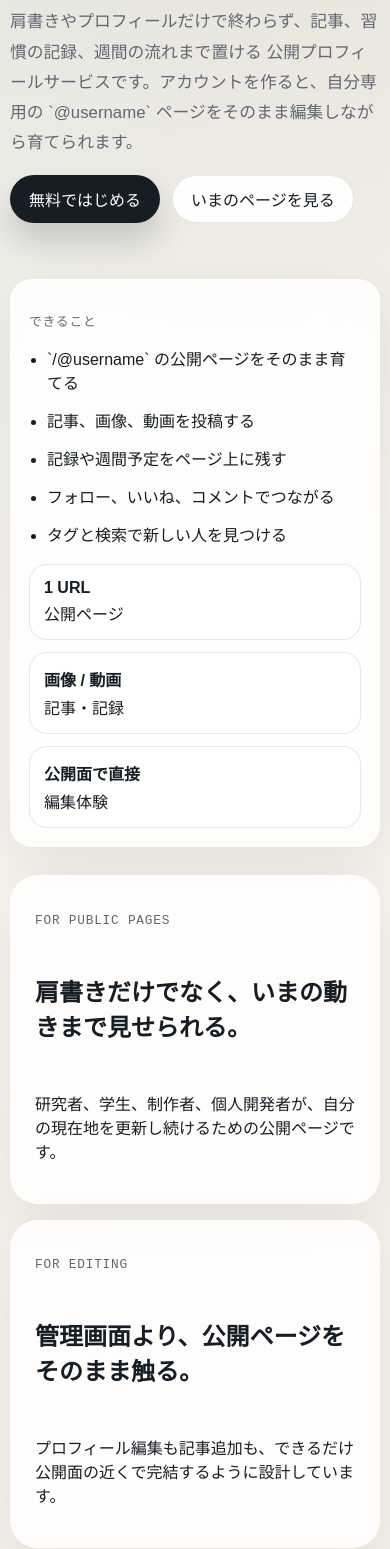
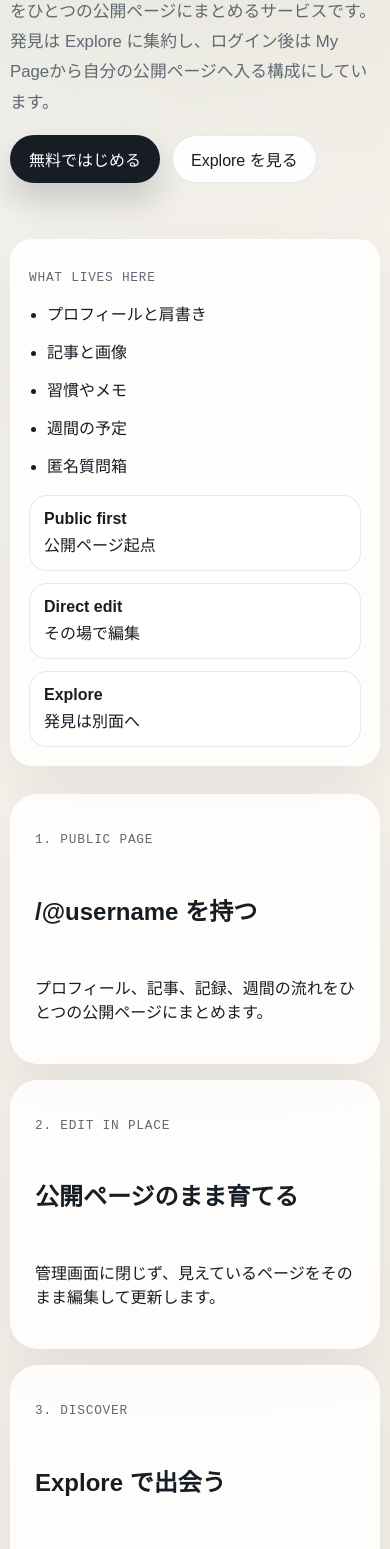
Before and after one commit to KaitoSado/private-field-homepage, a Next.js app: page / in a window 390 px wide. Shown: the part 360-1909 px from the top of the page. Built offline with nearby package versions, Linux system fonts and the light colour scheme; no server answers; the database is empty.

Commit message:
Separate home and my page roles

```diff
--- a/app/globals.css
+++ b/app/globals.css
@@ -291,6 +291,15 @@ textarea {
   padding: 24px;
   display: grid;
   gap: 12px;
+}
+
+.my-page-gate {
+  gap: 18px;
+}
+
+.my-page-grid {
+  grid-template-columns: repeat(2, minmax(0, 1fr));
+  align-items: start;
 }
 
 .stats-grid {
@@ -2368,6 +2377,10 @@ textarea {
 
 @media (max-width: 900px) {
   .signature-schedule-head {
+    grid-template-columns: 1fr;
+  }
+
+  .my-page-grid {
     grid-template-columns: 1fr;
   }
 }
--- a/app/page.js
+++ b/app/page.js
@@ -1,181 +1,107 @@
 import Link from "next/link";
-import { AvatarMark } from "@/components/avatar-mark";
-import { getCommunityFeed } from "@/lib/data";
+
+const steps = [
+  {
+    label: "1. Public page",
+    title: "/@username を持つ",
+    body: "プロフィール、記事、記録、週間の流れをひとつの公開ページにまとめます。"
+  },
+  {
+    label: "2. Edit in place",
+    title: "公開ページのまま育てる",
+    body: "管理画面に閉じず、見えているページをそのまま編集して更新します。"
+  },
+  {
+    label: "3. Discover",
+    title: "Explore で出会う",
+    body: "他の人のページ、公開記事、タグからコミュニティ全体を辿れます。"
+  }
+];
+
+const surfaces = [
+  "プロフィールと肩書き",
+  "記事と画像",
+  "習慣やメモ",
+  "週間の予定",
+  "匿名質問箱"
+];
 
 export const revalidate = 0;
 
-export default async function HomePage() {
-  const { profiles, posts, tags } = await getCommunityFeed();
-  const stats = [
-    { label: "公開ページ", value: "1 URL" },
-    { label: "記事・記録", value: "画像 / 動画" },
-    { label: "編集体験", value: "公開面で直接" }
-  ];
-
+export default function HomePage() {
   return (
     <main className="shell">
       <section className="hero">
         <div className="hero-copy">
           <p className="eyebrow">FieldCard Social</p>
-          <h1>プロフィール、記事、記録をひとつの公開ページにまとめる。</h1>
+          <h1>自分の公開ページを、そのまま育てる。</h1>
           <p className="hero-lead">
-            肩書きやプロフィールだけで終わらず、記事、習慣の記録、週間の流れまで置ける
-            公開プロフィールサービスです。アカウントを作ると、自分専用の `@username`
-            ページをそのまま編集しながら育てられます。
+            FieldCard Social は、プロフィール、記事、記録をひとつの公開ページにまとめるサービスです。
+            発見は <Link href="/explore">Explore</Link> に集約し、ログイン後は <Link href="/me">My Page</Link>
+            から自分の公開ページへ入る構成にしています。
           </p>
           <div className="hero-actions">
             <Link href="/auth" className="button button-primary">
               無料ではじめる
             </Link>
             <Link href="/explore" className="button button-secondary">
-              いまのページを見る
+              Explore を見る
             </Link>
           </div>
         </div>
 
         <div className="hero-panel surface">
-          <p className="panel-label">できること</p>
+          <p className="panel-label">What lives here</p>
           <ul className="check-list">
-            <li>`/@username` の公開ページをそのまま育てる</li>
-            <li>記事、画像、動画を投稿する</li>
-            <li>記録や週間予定をページ上に残す</li>
-            <li>フォロー、いいね、コメントでつながる</li>
-            <li>タグと検索で新しい人を見つける</li>
+            {surfaces.map((item) => (
+              <li key={item}>{item}</li>
+            ))}
           </ul>
           <div className="stats-grid">
-            {stats.map((item) => (
-              <div key={item.label} className="stat-tile">
-                <strong>{item.value}</strong>
-                <span>{item.label}</span>
-              </div>
-            ))}
+            <div className="stat-tile">
+              <strong>Public first</strong>
+              <span>公開ページ起点</span>
+            </div>
+            <div className="stat-tile">
+              <strong>Direct edit</strong>
+              <span>その場で編集</span>
+            </div>
+            <div className="stat-tile">
+              <strong>Explore</strong>
+              <span>発見は別面へ</span>
+            </div>
           </div>
         </div>
       </section>
 
       <section className="feature-strip">
-        <article className="surface feature-card">
-          <p className="eyebrow">For public pages</p>
-          <h2>肩書きだけでなく、いまの動きまで見せられる。</h2>
-          <p>研究者、学生、制作者、個人開発者が、自分の現在地を更新し続けるための公開ページです。</p>
-        </article>
-        <article className="surface feature-card">
-          <p className="eyebrow">For editing</p>
-          <h2>管理画面より、公開ページをそのまま触る。</h2>
-          <p>プロフィール編集も記事追加も、できるだけ公開面の近くで完結するように設計しています。</p>
-        </article>
+        {steps.map((step) => (
+          <article key={step.label} className="surface feature-card">
+            <p className="eyebrow">{step.label}</p>
+            <h2>{step.title}</h2>
+            <p>{step.body}</p>
+          </article>
+        ))}
       </section>
 
-      <section className="section-grid">
-        <div className="section-copy">
-          <p className="eyebrow">Profiles</p>
-          <h2>最近のユーザー</h2>
-          <p>プロフィールは `/@username` で公開され、記事や記録もまとめて見られます。</p>
-          <Link href="/explore" className="button button-secondary">
-            全体を見る
-          </Link>
-        </div>
-
-        <div className="card-grid">
-          {profiles.length ? (
-            profiles.map((profile) => (
-              <Link
-                key={profile.id}
-                href={`/@${profile.username}`}
-                className="surface card profile-card"
-                data-profile-id={profile.id}
-              >
-                <AvatarMark profile={profile} size="md" />
-                <div>
-                  <h3>{profile.display_name || profile.username}</h3>
-                  <p className="muted">@{profile.username}</p>
-                </div>
-                <p>{profile.headline || "プロフィールを準備中です。"}</p>
-                <div className="inline-meta">
-                  <span>{profile.stats.follower_count} followers</span>
-                  <span>{profile.stats.public_post_count} posts</span>
-                </div>
-              </Link>
-            ))
-          ) : (
-            <div className="surface empty-state">
-              <h3>まだプロフィールがありません</h3>
-              <p>最初のアカウントを作成すると、ここに表示されます。</p>
-            </div>
-          )}
-        </div>
-      </section>
-
-      <section className="section-grid">
-        <div className="section-copy">
-          <p className="eyebrow">Posts</p>
-          <h2>公開された記事</h2>
-          <p>公開設定にした記事はトップにも並び、各プロフィールの公開ページからそのまま読めます。</p>
-        </div>
-
-        <div className="stack-list">
-          {posts.length ? (
-            posts.map((post) => (
-              <Link
-                key={post.id}
-                href={`/@${post.profiles.username}/${post.slug}`}
-                className="surface post-card"
-                data-author-id={post.profiles.id}
-              >
-                <div className="post-card-head">
-                  <span>@{post.profiles.username}</span>
-                  <span>{formatDate(post.published_at || post.updated_at)}</span>
-                </div>
-                <h3>{post.title}</h3>
-                <p>{post.excerpt || "要約はまだありません。"}</p>
-                {post.tags.length ? (
-                  <div className="tag-row">
-                    {post.tags.map((tag) => (
-                      <span key={tag} className="tag-chip">
-                        #{tag}
-                      </span>
-                    ))}
-                  </div>
-                ) : null}
-              </Link>
-            ))
-          ) : (
-            <div className="surface empty-state">
-              <h3>まだ公開記事がありません</h3>
-              <p>記事を公開すると、この一覧に表示されます。</p>
-            </div>
-          )}
-        </div>
-      </section>
-
-      <section className="section-grid">
-        <div className="section-copy">
-          <p className="eyebrow">Discovery</p>
-          <h2>注目タグ</h2>
-          <p>記事やプロフィールに付いたタグから、いま動いているテーマと人を辿れます。</p>
-        </div>
-
-        <div className="surface tag-cloud">
-          {tags.length ? (
-            tags.map((tag) => (
-              <Link key={tag.tag} href={`/explore?q=${encodeURIComponent(tag.tag)}`} className="tag-chip large">
-                #{tag.tag} <span>{tag.use_count}</span>
-              </Link>
-            ))
-          ) : (
-            <div className="empty-inline">タグはまだありません。</div>
-          )}
+      <section className="section-grid single-column">
+        <div className="surface feature-card">
+          <p className="eyebrow">Navigation</p>
+          <h2>Home は説明、Explore は発見、My Page は自分用の入口。</h2>
+          <p>
+            Home ではサービスの考え方だけを案内し、一覧や検索は Explore に寄せています。
+            ログイン後は My Page から、自分の公開ページ、通知、設定へ移動できます。
+          </p>
+          <div className="hero-actions">
+            <Link href="/me" className="button button-secondary">
+              My Page へ
+            </Link>
+            <Link href="/explore" className="button button-ghost">
+              Explore を開く
+            </Link>
+          </div>
         </div>
       </section>
     </main>
   );
 }
-
-function formatDate(value) {
-  if (!value) return "Draft";
-  return new Intl.DateTimeFormat("ja-JP", {
-    year: "numeric",
-    month: "short",
-    day: "numeric"
-  }).format(new Date(value));
-}
```
Also changed, not shown: components/me-redirect-panel.js (+118 -12 lines).
